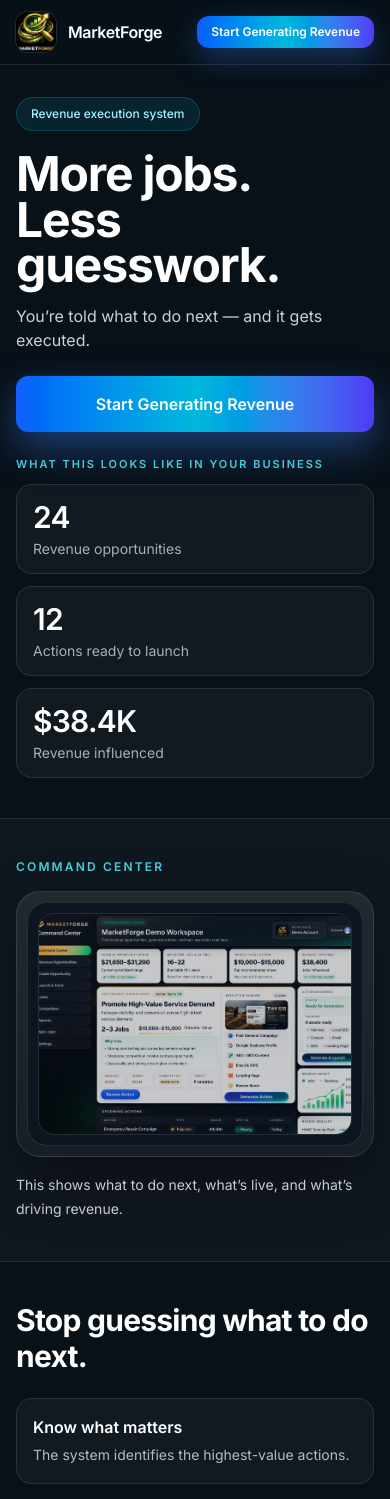
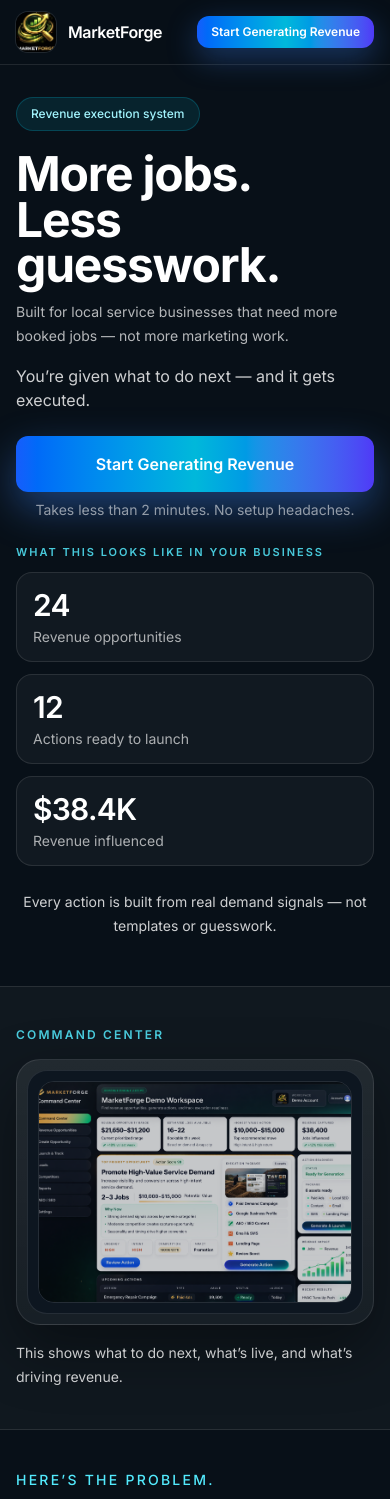
Before and after one commit to marketforgeapp-dev/marketforge-portal, a Next.js app: page / in a window 390 px wide. Shown: the top 1499 px of the page. Built offline with nearby package versions, Linux system fonts and the light colour scheme.

Commit message:
Mobile optimization cleanup

```diff
--- a/src/app/page.tsx
+++ b/src/app/page.tsx
@@ -53,8 +53,13 @@
           More jobs. Less guesswork.
         </h1>
 
+        <p className="mt-3 max-w-sm text-sm leading-6 text-white/70">
+          Built for local service businesses that need more booked jobs — not
+          more marketing work.
+        </p>
+
         <p className="mt-4 max-w-xs text-base leading-6 text-white/80">
-          You’re told what to do next — and it gets executed.
+          You’re given what to do next — and it gets executed.
         </p>
 
           <div className="mt-6">
@@ -64,6 +69,10 @@
           >
             Start Generating Revenue
           </Link>
+
+          <p className="mt-2 text-center text-sm text-white/55">
+            Takes less than 2 minutes. No setup headaches.
+          </p>
         </div>
 
         <div className="mt-6 text-[11px] font-semibold uppercase tracking-[0.18em] text-cyan-300/85">
@@ -92,6 +101,11 @@
             </div>
           </div>
         </div>
+
+        <p className="mx-auto mb-2 mt-6 max-w-md text-center text-sm leading-6 text-white/80">
+          Every action is built from real demand signals — not templates or
+          guesswork.
+        </p>
       </section>
 
       <section className="border-y border-white/10 bg-white/[0.03]">
@@ -123,8 +137,12 @@
       </section>
 
       <section className="mx-auto max-w-7xl px-4 py-10">
+        <div className="mb-2 text-sm font-medium uppercase tracking-[0.16em] text-cyan-300">
+          Here’s the problem.
+        </div>
+
         <h2 className="text-3xl font-bold tracking-tight text-white">
-          Stop guessing what to do next.
+          Most businesses are guessing what to do next — and losing jobs because of it.
         </h2>
 
         <div className="mt-6 space-y-4">
@@ -270,6 +288,16 @@
         </div>
       </section>
 
+            <>
+        <div className="mx-auto max-w-5xl px-4 pb-2 pt-4 text-center">
+          <p className="text-lg leading-7 text-white">
+            This isn’t marketing.
+          </p>
+          <p className="mt-1 text-lg leading-7 text-white">
+            It’s a system that tells you what to do next — and gets it done.
+          </p>
+        </div>
+
         <section className="border-t border-white/10 bg-white/[0.03]">
           <div className="mx-auto max-w-5xl px-4 py-12 text-center">
           <Image
@@ -309,6 +337,7 @@
           </p>
         </div>
               </section>
+      </>
     </main>
   );
 }
```
Lines whose indentation alone changed are shown as unchanged.
